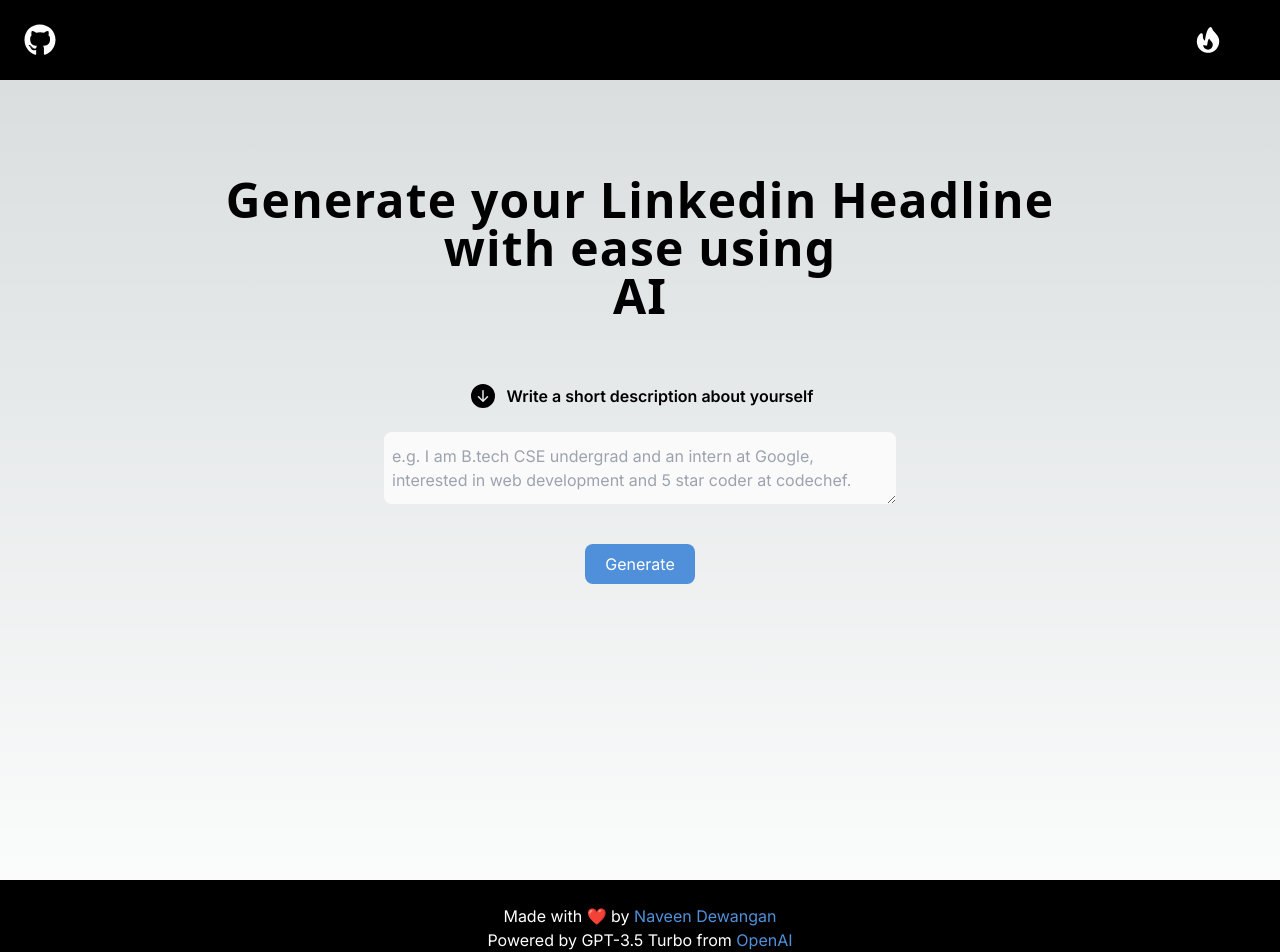
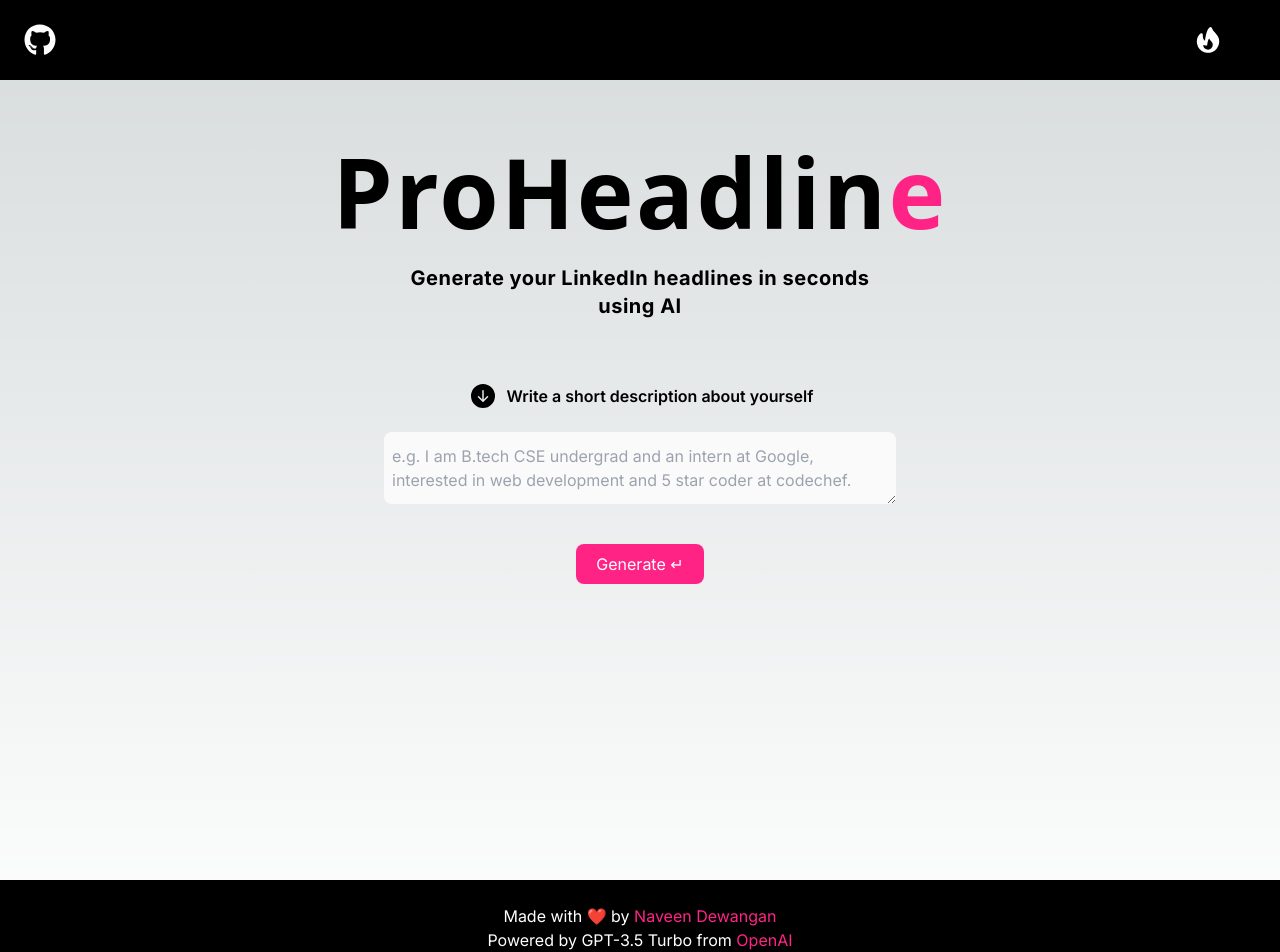
Before and after one commit to naveendwgn/Linkedin-Headline-Generator, a Next.js app: page / in a window 1280 px wide. Shown: the top 952 px of the page. Built offline with nearby package versions, Linux system fonts and the light colour scheme.

Commit message:
UI update V1.2

```diff
--- a/src/app/page.tsx
+++ b/src/app/page.tsx
@@ -57,10 +57,12 @@ export default function Home() {
         </a>
       </nav>
 
-      <main className="flex min-h-screen flex-col items-center p-24">
-        <h1 className="sm:text-5xl text-4xl font-sans font-bold tracking-wide text-center">
-          Generate your Linkedin Headline <br/> with ease using <br/>
-          AI
+      <main className="flex min-h-screen flex-col items-center p-16">
+        <h1 className="sm:text-8xl text-5xl font-sans font-bold tracking-wide text-center">
+          ProHeadlin<span className="text-[#ff2386]">e</span>
+        </h1>
+        <h1 className="mt-6 sm:text-xl text-2xl font-bold tracking-wide text-center">
+        Generate your LinkedIn headlines in seconds <br/> using AI
         </h1>
         <div className="flex items-center justify-center mt-6 sm:mt-12 md:mt-16">
           <BsFillArrowDownCircleFill className="fill-current h-6 w-6 sm: sm:w-8 mr-2" />
@@ -77,8 +79,8 @@ export default function Home() {
         </textarea>
         <button
             onClick={generateHeadline}
-            className='bg-[#5090da] text-[#ffffff] px-5 py-2 rounded-lg mt-6 hover:bg-[#67b6f2]'
-            >Generate
+            className='bg-[#ff2386] text-[#ffffff] px-5 py-2 rounded-lg mt-6 hover:bg-[#ff4d9d]'
+            >Generate ↵
             </button>
             {
               headline !== '' ?
@@ -91,10 +93,10 @@ export default function Home() {
       </main>
       <footer className="flex flex-col items-center justify-center bg-black p-6">
         <p className="text-white text-center">
-          Made with ❤️ by <a href="https://github.com/naveendwgn" className="text-[#5090da]">Naveen Dewangan</a>
+          Made with ❤️ by <a href="https://github.com/naveendwgn" className="text-[#ff2386]">Naveen Dewangan</a>
         </p>
         <p className="text-white text-center">
-          Powered by GPT-3.5 Turbo from <a href="https://openai.com/" className="text-[#5090da]">OpenAI</a>
+          Powered by GPT-3.5 Turbo from <a href="https://openai.com/" className="text-[#ff2386]">OpenAI</a>
         </p>
       </footer>
     </>
```
